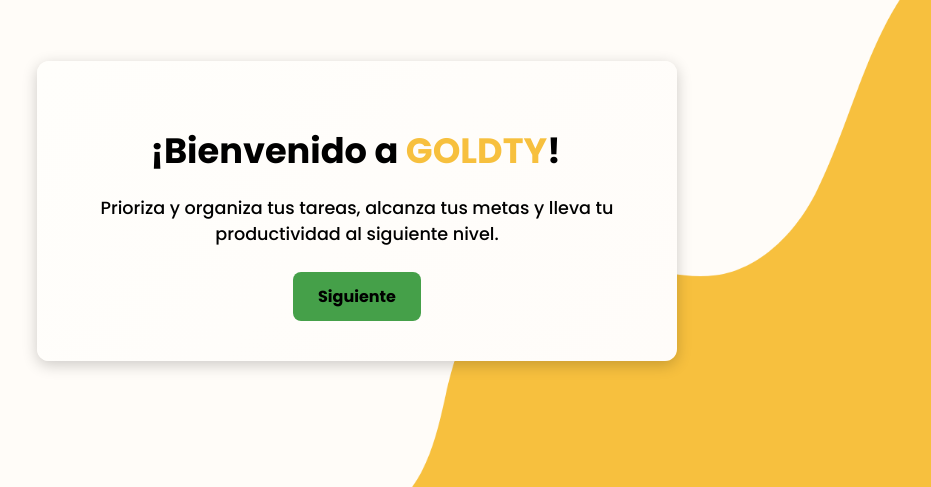
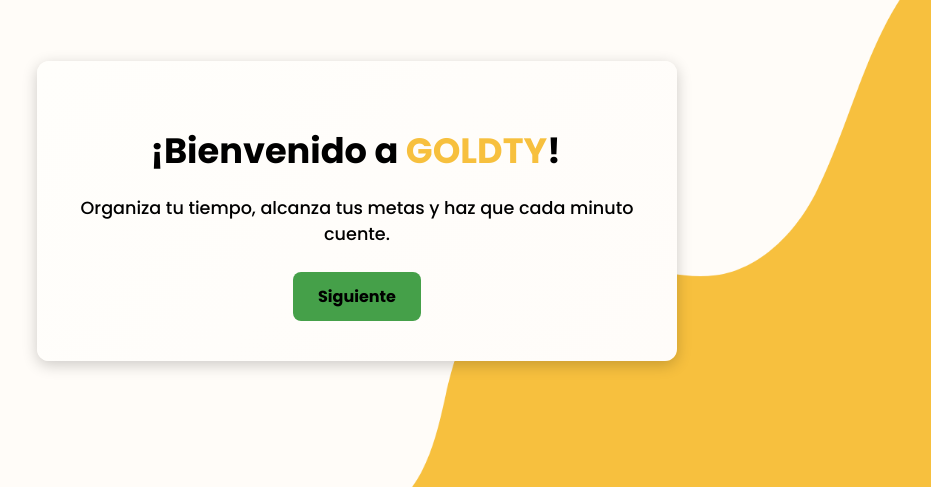
Before and after one commit to Erikaleal09/GOLDTY, a PHP site: page /bienvenido.php in a window 1280 px wide. Shown: the part 189-676 px from the top of the page, without its empty margins (283-1214 px from the left). Run offline with PHP 8.4, Linux system fonts and the light colour scheme.

Commit message:
Mensaje de bienvenida actualizado

```diff
--- a/GOLDTY/bienvenido.php
+++ b/GOLDTY/bienvenido.php
@@ -9,7 +9,7 @@
 <body>
     <div class="welcome-container">
         <h1 class="typewriter">¡Bienvenido a <span class="goldty">GOLDTY</span>!</h1>
-        <p>Prioriza y organiza tus tareas, alcanza tus metas y lleva tu productividad al siguiente nivel.</p>
+       <p>Organiza tu tiempo, alcanza tus metas y haz que cada minuto cuente.</p>
         <div class="welcome-buttons">
             <a href="homepage.php" class="btn-welcome">Siguiente</a>
         </div>
```
